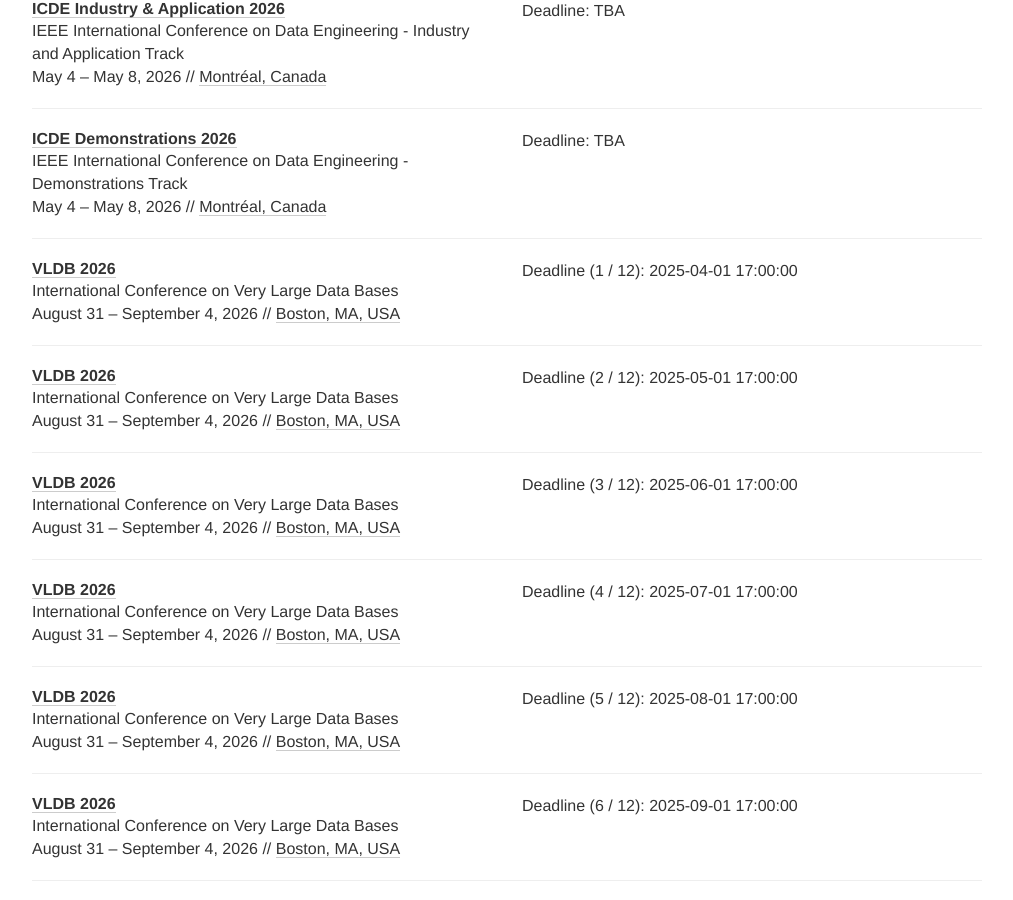
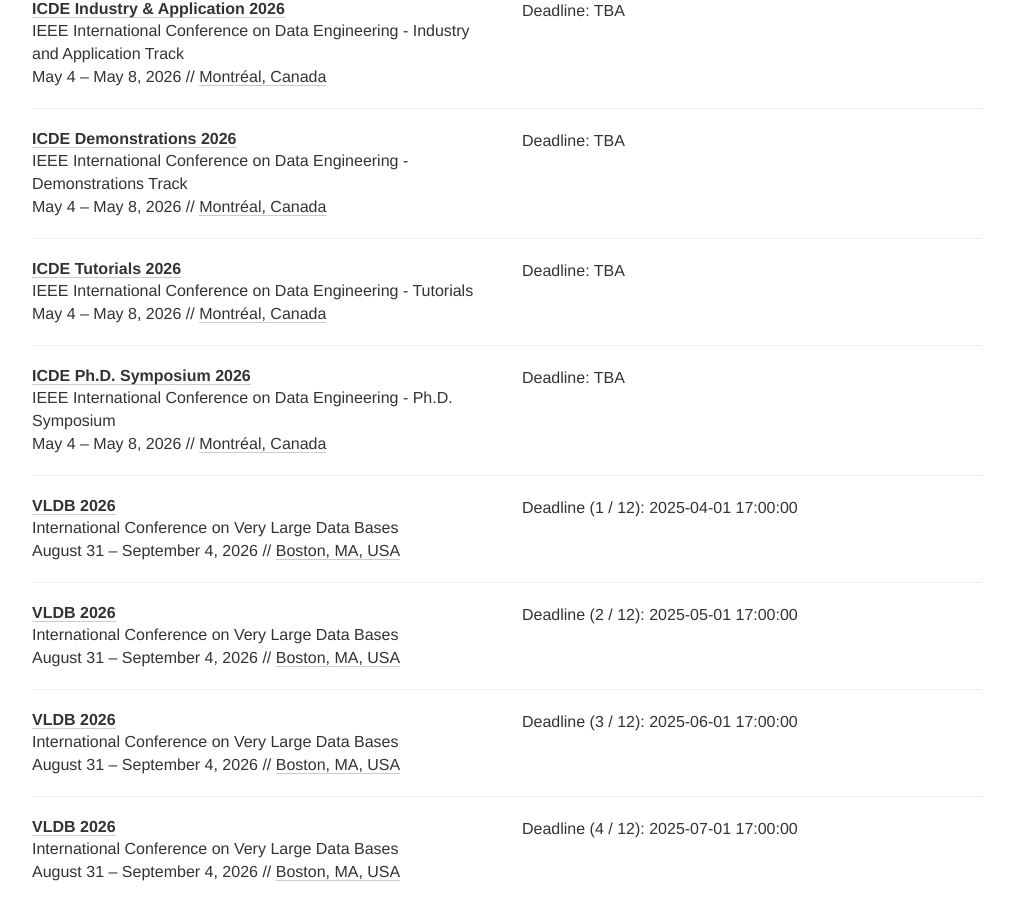
Before and after one commit to dm-deadlines/dm-deadlines.github.io, a Jekyll site: the page built from index.html, in a window 1280 px wide and 900 px high, scrolled down 2061 px. Shown: the whole window, without its empty margins (133-1146 px from the left). Built offline with Jekyll 4.4.1, drawn with Linux system fonts in a browser that asks for light colours; nearby versions of some CDN libraries.

Commit message:
Add ICDE PhD Simposium and Tutorials

```diff
--- a/_data/conferences.yml
+++ b/_data/conferences.yml
@@ -136,6 +136,28 @@
   note:
   tags: [CO, DT]
 
+- name: ICDE Tutorials
+  description: IEEE International Conference on Data Engineering - Tutorials
+  year: 2026
+  link: https://icde2026.github.io/cf-tutorials.html
+  deadline:
+  - "TBA"
+  date: May 4 - May 8, 2026
+  place: Montréal, Canada
+  note:
+  tags: [CO, TT]
+
+- name: ICDE Ph.D. Symposium
+  description: IEEE International Conference on Data Engineering - Ph.D. Symposium
+  year: 2026
+  link: https://icde2026.github.io/cf-phd-symposium.html
+  deadline:
+  - "TBA"
+  date: May 4 - May 8, 2026
+  place: Montréal, Canada
+  note:
+  tags: [CO, PHD]
+
 
 # VLDB
 - name: VLDB
```
